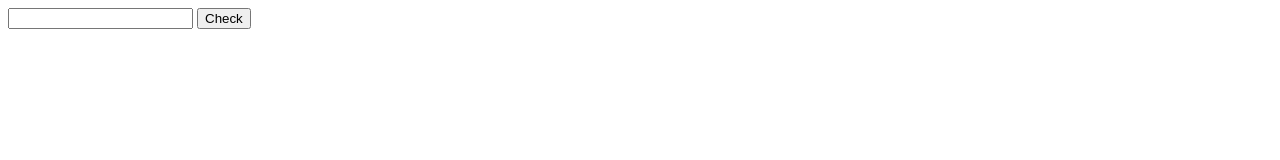
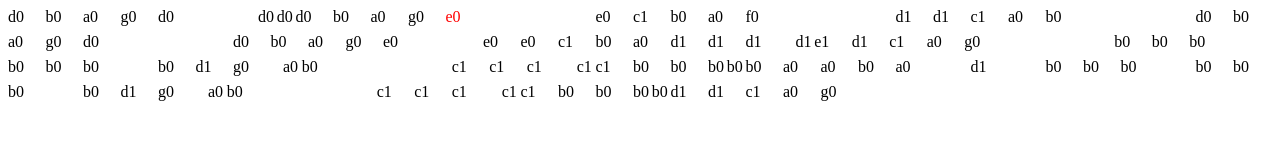
Before and after one commit to NessaTeal/vadimjprokopev.github.io, a plain HTML site: page kos/index.html in a window 1280 px wide. Drawn offline with nearby package versions, Linux system fonts and the light colour scheme.

Commit message:
Karaoke!

```diff
--- a/kos/index.html
+++ b/kos/index.html
@@ -1,14 +1,14 @@
 <html>
 <head>
-	<script src="https://ajax.googleapis.com/ajax/libs/jquery/3.1.1/jquery.min.js"></script>
+	<style>
+		.karaokeFloater { width: 50px; height: 25px; float: left; }
+		.karaokeRed { color: red; }
+	</style>
+	<script src="https://ajax.googleapis.com/ajax/libs/jquery/3.6.6/jquery.min.js"></script>
 	<script src="main.js"></script>
 </head>
-<body>
-	<div>
-		<div id="text"></div>
-		<input id="answer" type="text">
-		<button id="check" onclick="click1()">Check</button>
-		<div id="result"></div>
+<body onload="karaoke_init()">
+	<div id="karaoke">
 	</div>
 </body>
 </html>
--- a/kos/main.js
+++ b/kos/main.js
@@ -4,11 +4,11 @@ var f0 = 739.99;
 var g0 = 783.99;
 var a0 = 880;
 var b0 = 987.77;
-var c0 = 1046.50;
+var c1 = 1046.50;
 var d1 = d0 * 2;
 var e1 = e0 * 2;
 
-var notesInOrder = [d0, b0, a0, g0, d0,  d0, d0, d0, b0, a0, g0, e0, e0, c0, b0, a0, f0, d1, d1, c0, a0, b0, d0, b0, a0, g0, d0, d0, b0, a0, g0, e0,  e0, e0, c0, b0, a0, d1, d1, d1, d1, e1, d1, c0, a0, g0, b0, b0, b0, b0, b0, b0, b0, d1, g0, a0, b0, c0, c0, c0, c0, c0, b0, b0, b0, b0, b0, a0, a0, b0, a0, d1, b0, b0, b0, b0, b0, b0, b0, d1, g0, a0, b0, c0, c0, c0, c0, c0, b0, b0, b0, b0, d1, d1, c0, a0, g0];
+var notesInOrder = [d0, b0, a0, g0, d0,  d0, d0, d0, b0, a0, g0, e0, e0, c1, b0, a0, f0, d1, d1, c1, a0, b0, d0, b0, a0, g0, d0, d0, b0, a0, g0, e0,  e0, e0, c1, b0, a0, d1, d1, d1, d1, e1, d1, c1, a0, g0, b0, b0, b0, b0, b0, b0, b0, d1, g0, a0, b0, c1, c1, c1, c1, c1, b0, b0, b0, b0, b0, a0, a0, b0, a0, d1, b0, b0, b0, b0, b0, b0, b0, d1, g0, a0, b0, c1, c1, c1, c1, c1, b0, b0, b0, b0, d1, d1, c1, a0, g0];
 var lastsInOrder = [4,  4,  4,  4,  1.5, 8,  8,  4,  4,  4,  4,  1,  4,  4,  4,  4,  1,  4,  4,  4,  4,  1,  4,  4,  4,  4,  1,  4,  4,  4,  4,  1.5, 4,  4,  4,  4,  4,  4,  4,  3,  8,  4,  4,  4,  4,  1,  4,  4,  2,  4,  4,  2,  4,  4,  3,  8,  1,  4,  4,  3,  8,  4,  4,  4,  8,  8,  4,  4,  4,  4,  2,  2,  4,  4,  2,  4,  4,  2,  4,  4,  3,  8,  1,  4,  4,  3,  8,  4,  4,  4,  8,  8,  4,  4,  4,  4,  1];
 
 var audioCtx = new window.AudioContext;
@@ -36,8 +36,9 @@ function changeNote() {
 	var note = notesInOrder[i];
 	var last = lastsInOrder[i];
 
+	karaoke_highlight(i);
 	i++;
-	if(i == notesInOrder.length) {
+	if (i == notesInOrder.length) {
 		i = 0;
 	}
 
@@ -50,3 +51,42 @@ function changeNote() {
 function makeQuiter() {
 	gainNode.gain.value = 0.040;
 }
+
+function karaoke_init() {
+	var output = "";
+	for (var i = 0; i < notesInOrder.length; i++) {
+		var style = "style='width: " + (1 / lastsInOrder[i]) * 150 + "'";
+		var div = "<div " + style + "class='karaokeFloater' id='karaoke_" + i + "'>";
+		var convert = "wut";
+
+		if (notesInOrder[i] == d0) convert = 'd0';
+		if (notesInOrder[i] == e0) convert = 'e0';
+		if (notesInOrder[i] == f0) convert = 'f0';
+		if (notesInOrder[i] == g0) convert = 'g0';
+		if (notesInOrder[i] == a0) convert = 'a0';
+		if (notesInOrder[i] == b0) convert = 'b0';
+		if (notesInOrder[i] == c1) convert = 'c1';
+		if (notesInOrder[i] == d1) convert = 'd1';
+		if (notesInOrder[i] == e1) convert = 'e1';
+
+		div += convert;
+		div += "</div>";
+		output += div;
+	}
+	document.getElementById('karaoke').innerHTML = output;
+	document.getElementById('karaoke_0').classList.add('karaokeRed');
+}
+
+function karaoke_highlight(i) {
+	var element;
+	if (i == 0) { element = document.getElementById("karaoke_" + (notesInOrder.length - 1)); }
+	else { element = document.getElementById("karaoke_" + (i - 1)); }
+	if (element != null) {
+		element.classList.remove('karaokeRed');
+	}
+
+	element = document.getElementById("karaoke_" + (i - 0));
+	if (element != null) {
+		element.classList.add('karaokeRed');
+	}
+}
```
